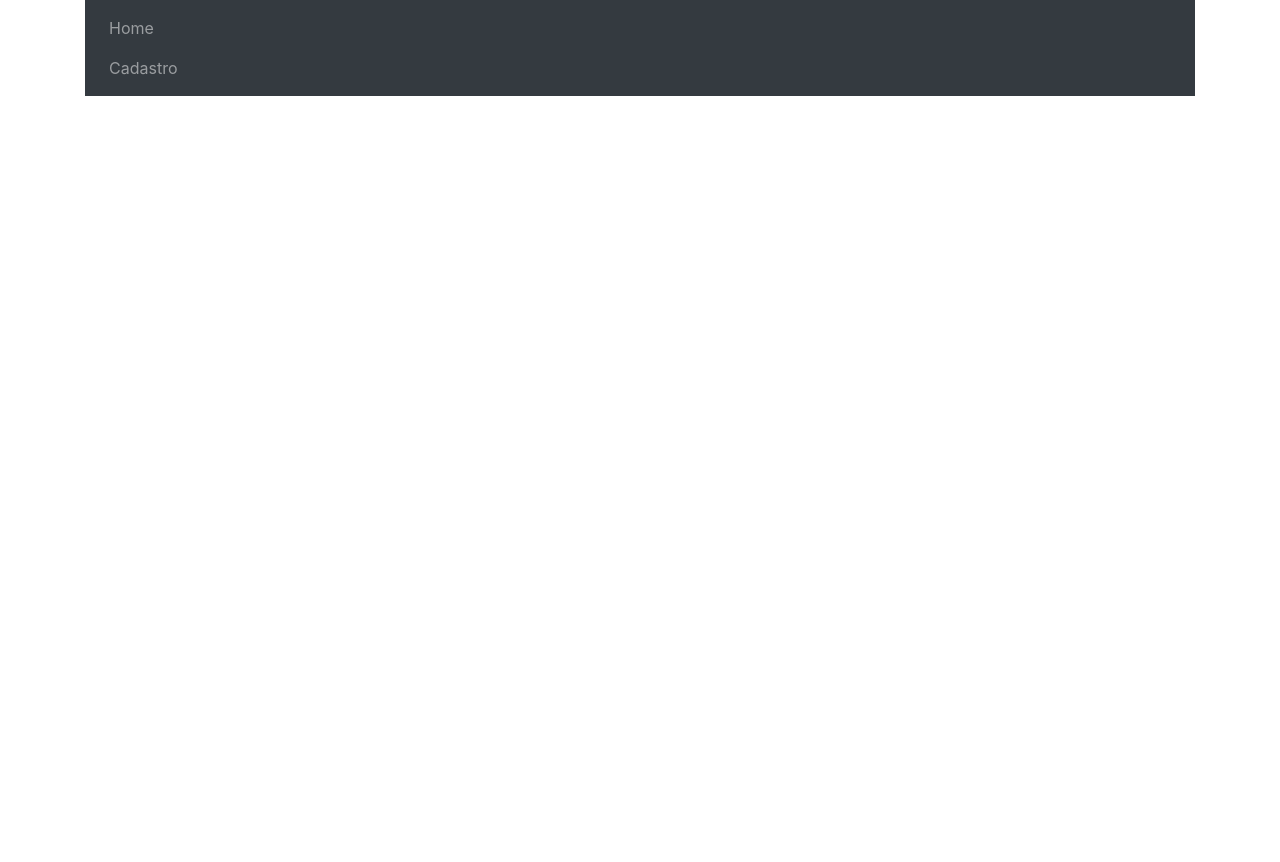
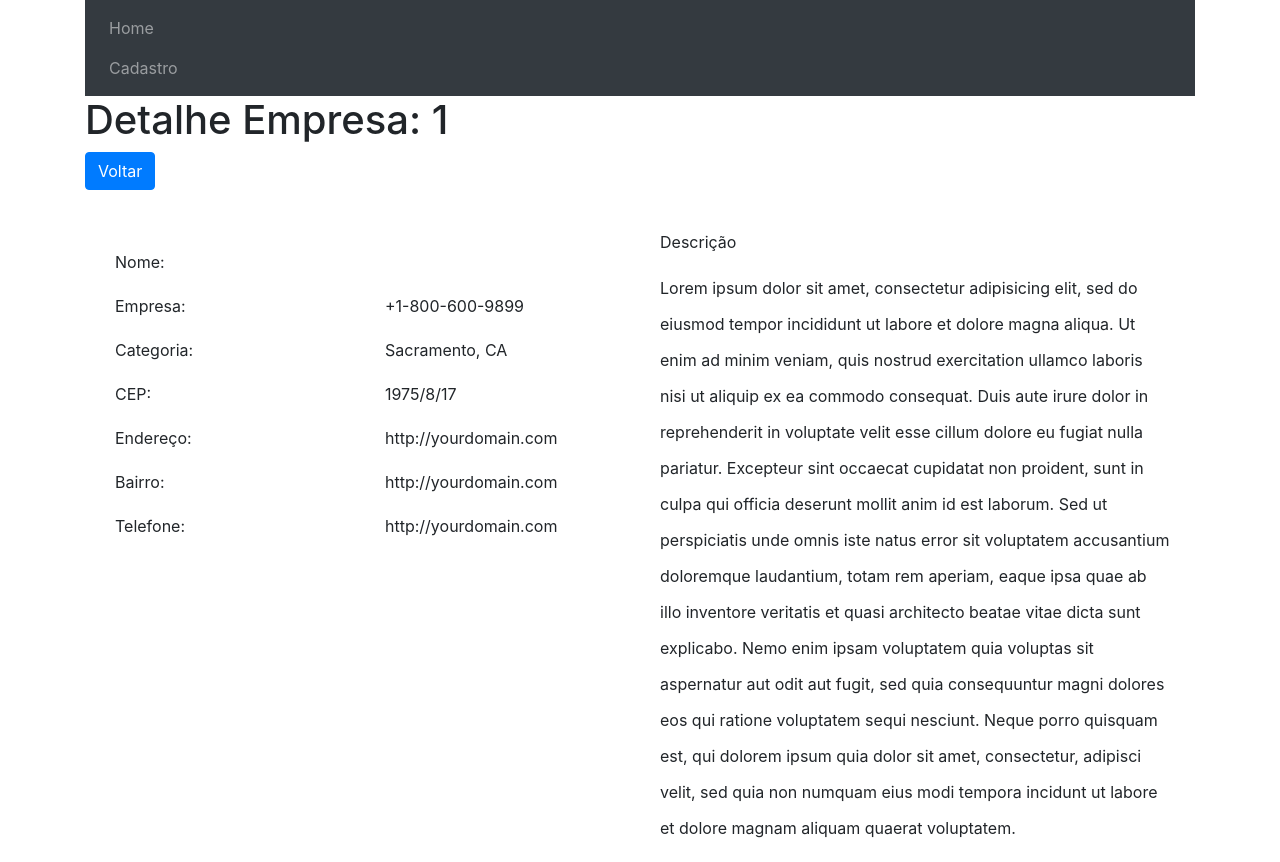
Before and after one commit to eltonsantos/divulgacao-empresas-canaa, a React (Create React App) app: page /detalhes/1 in a window 1280 px wide. Before the commit the page ends 800 px from the top, so only its background shows below. Built offline with nearby package versions, Linux system fonts and the light colour scheme.

Commit message:
Trying detail page

```diff
--- /dev/null
+++ b/src/components/DetalhesEmpresa/index.jsx
@@ -0,0 +1,62 @@
+import React, { useState, useEffect } from 'react'
+import { Link } from 'react-router-dom';
+
+import './styles.css';
+
+const DetalhesEmpresa = ({ match }) => {
+
+  const [lista, setLista] = useState('');
+
+  const {
+    params: { id },
+  } = match;
+
+  console.log(lista);
+  console.log(match);
+  console.log(id);
+
+
+
+
+  return (
+    <div>
+      <h1>Detalhe Empresa: { id }</h1>
+      <Link to={`/`} className="btn btn-primary">Voltar</Link>
+      <div className="container container-contact bootstrap snippets bootdeys bootdey">
+        <div className="row decor-default">
+          <div className="col-md-12">
+            <div className="contact">
+              <div className="row">
+                <div className="col-md-6">
+                  <div className="row">
+                    <div className="col-md-6">Nome:</div><br />
+                    <div className="col-md-6"> { lista } </div>
+                    <div className="col-md-6">Empresa:</div>
+                    <div className="col-md-6">+1-800-600-9899</div>
+                    <div className="col-md-6">Categoria:</div>
+                    <div className="col-md-6">Sacramento, CA</div>
+                    <div className="col-md-6">CEP:</div>
+                    <div className="col-md-6">1975/8/17</div>
+                    <div className="col-md-6">Endereço:</div>
+                    <div className="col-md-6">http://yourdomain.com</div>
+                    <div className="col-md-6">Bairro:</div>
+                    <div className="col-md-6">http://yourdomain.com</div>
+                    <div className="col-md-6">Telefone:</div>
+                    <div className="col-md-6">http://yourdomain.com</div>
+                  </div>
+                </div>
+
+                <div className="col-md-6">
+                  <p>Descrição</p>
+                  <p className="contact-description">Lorem ipsum dolor sit amet, consectetur adipisicing elit, sed do eiusmod tempor incididunt ut labore et dolore magna aliqua. Ut enim ad minim veniam, quis nostrud exercitation ullamco laboris nisi ut aliquip ex ea commodo consequat. Duis aute irure dolor in reprehenderit in voluptate velit esse cillum dolore eu fugiat nulla pariatur. Excepteur sint occaecat cupidatat non proident, sunt in culpa qui officia deserunt mollit anim id est laborum. Sed ut perspiciatis unde omnis iste natus error sit voluptatem accusantium doloremque laudantium, totam rem aperiam, eaque ipsa quae ab illo inventore veritatis et quasi architecto beatae vitae dicta sunt explicabo. Nemo enim ipsam voluptatem quia voluptas sit aspernatur aut odit aut fugit, sed quia consequuntur magni dolores eos qui ratione voluptatem sequi nesciunt. Neque porro quisquam est, qui dolorem ipsum quia dolor sit amet, consectetur, adipisci velit, sed quia non numquam eius modi tempora incidunt ut labore et dolore magnam aliquam quaerat voluptatem.</p>
+                </div>
+              </div>
+            </div>
+          </div>
+        </div>
+      </div>
+    </div>
+  )
+}
+
+export default DetalhesEmpresa
--- /dev/null
+++ b/src/components/DetalhesEmpresa/styles.css
@@ -0,0 +1,88 @@
+.decor-default {
+  background-color: #ffffff;
+}
+.contact .controls {
+  position: relative;
+}
+
+.contact .controls .write {
+  position: absolute;
+  z-index: 2;
+  right: 20px;
+  bottom: -24px;
+  width: 48px;
+  height: 48px;
+  border-radius: 24px;
+  cursor: pointer;
+  box-shadow: 0 4px 5px #d8d8d8;
+  background: #39bee8  no-repeat 50% 50%;
+}
+.contact .controls .icon {
+  position: absolute;
+  z-index: 2;
+  top: 18px;
+  width: 16px;
+  height: 16px;
+  display: block;
+  cursor: pointer;
+}
+.contact .controls .cover {
+  display: block;
+  margin: 0 auto;
+  max-width: 100%;
+  min-height: 150px;
+}
+.cover {
+  position: relative;
+  overflow: hidden;
+  height: 500px;
+}
+.contact .controls .cont {
+  position: absolute;
+  z-index: 2;
+  top: 80px;
+  left: 0;
+  right: 0;
+  text-align: center;
+}
+.contact .controls .avatar {
+  display: inline-block;
+  width: 90px;
+  height: 90px;
+  border-radius: 45px;
+  position: relative;
+  z-index: 2;
+}
+.contact .controls .name {
+  font-size: 20px;
+  line-height: 36px;
+  color: #ffffff;
+  margin: 0 0 10px;
+  position: relative;
+  z-index: 2;
+}
+.contact .controls .ui-mark {
+  display: inline-block;
+  border: 1px solid #ffffff;
+  font-size: 16px;
+  line-height: 32px;
+  color: #ffffff;
+  text-align: center;
+  margin: 0 2px;
+  padding: 0 26px;
+  border-radius: 2px;
+  position: relative;
+  z-index: 2;
+}
+
+.container-contact div[class^="col-"] {
+  position: relative;
+  min-height: 1px;
+  padding-left: 20px;
+  padding-right: 20px;
+  padding-top: 20px;
+}
+.contact-description {
+  font-size: 16px;
+  line-height: 36px;
+}
--- a/src/components/ListaEmpresas/index.jsx
+++ b/src/components/ListaEmpresas/index.jsx
@@ -1,4 +1,5 @@
 import React, { useState, useEffect } from 'react'
+import { Link } from 'react-router-dom';
 
 const ListaEmpresas = () => {
 
@@ -25,7 +26,7 @@ const ListaEmpresas = () => {
                 lista.map(l => (
                   <li key={l.id} className="list-group-item">
                     { l.nome }
-                    <button className="btn btn-info float-right">Detalhes</button>
+                    <Link to={`/detalhes/${l.id}`} className="btn btn-info float-right">Detalhes</Link>
                   </li>
                 ))
               )
--- a/src/routes/index.jsx
+++ b/src/routes/index.jsx
@@ -2,12 +2,14 @@ import React from 'react';
 import { Switch, Route } from 'react-router-dom';
 import ListaEmpresas from '../components/ListaEmpresas';
 import CadastroEmpresa from '../components/CadastroEmpresa';
+import DetalhesEmpresa from '../components/DetalhesEmpresa';
 
 function Routes() {
   return (
     <Switch>
       <Route exact path="/" component={ListaEmpresas} />
       <Route path="/cadastro" component={CadastroEmpresa} />
+      <Route path="/detalhes/:id" component={DetalhesEmpresa} />
     </Switch>
   );
 }
```
